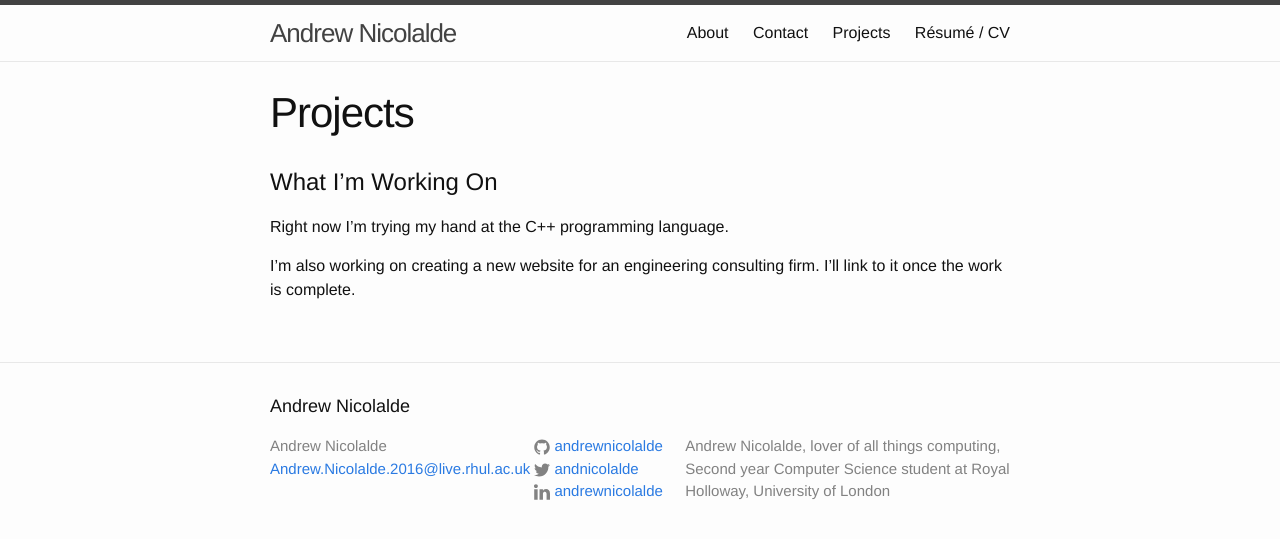
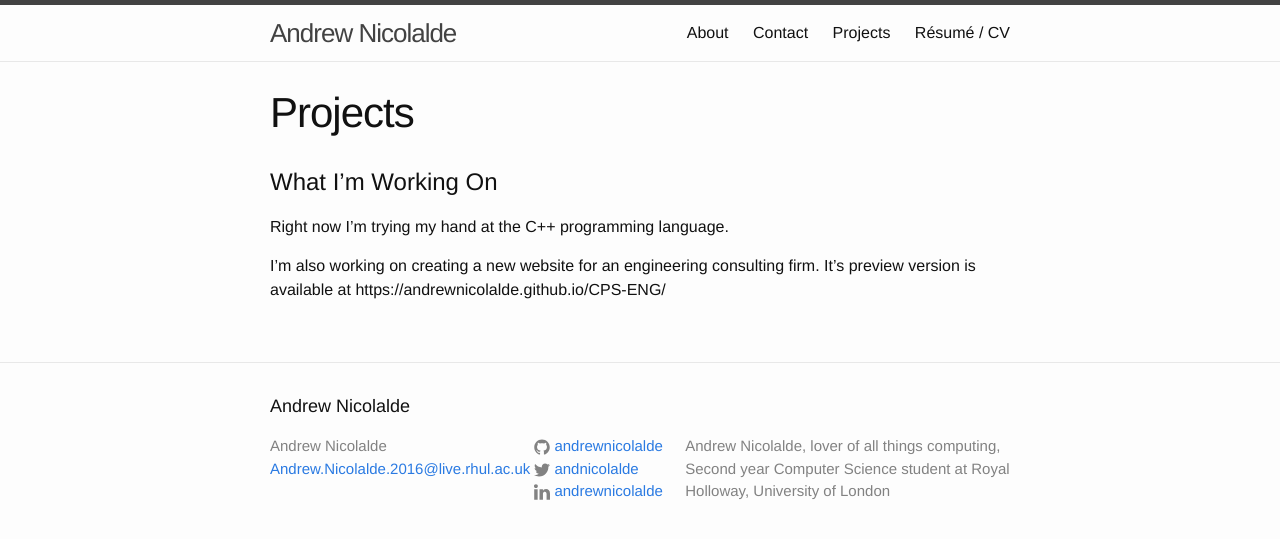
Before and after one commit to andrewnicolalde/andrewn.io, a Jekyll site: the page built from projects.md, in a window 1280 px wide. Shown: the top 539 px of the page. Built offline with Jekyll 4.4.1, drawn with Linux system fonts in a browser that asks for light colours.

Commit message:
Link to CPS-ENG website

```diff
--- a/projects.md
+++ b/projects.md
@@ -8,4 +8,4 @@ permalink: /projects/
 
 Right now I'm trying my hand at the C++ programming language.
 
-I'm also working on creating a new website for an engineering consulting firm. I'll link to it once the work is complete.
+I'm also working on creating a new website for an engineering consulting firm. It's preview version is available at https://andrewnicolalde.github.io/CPS-ENG/
```
